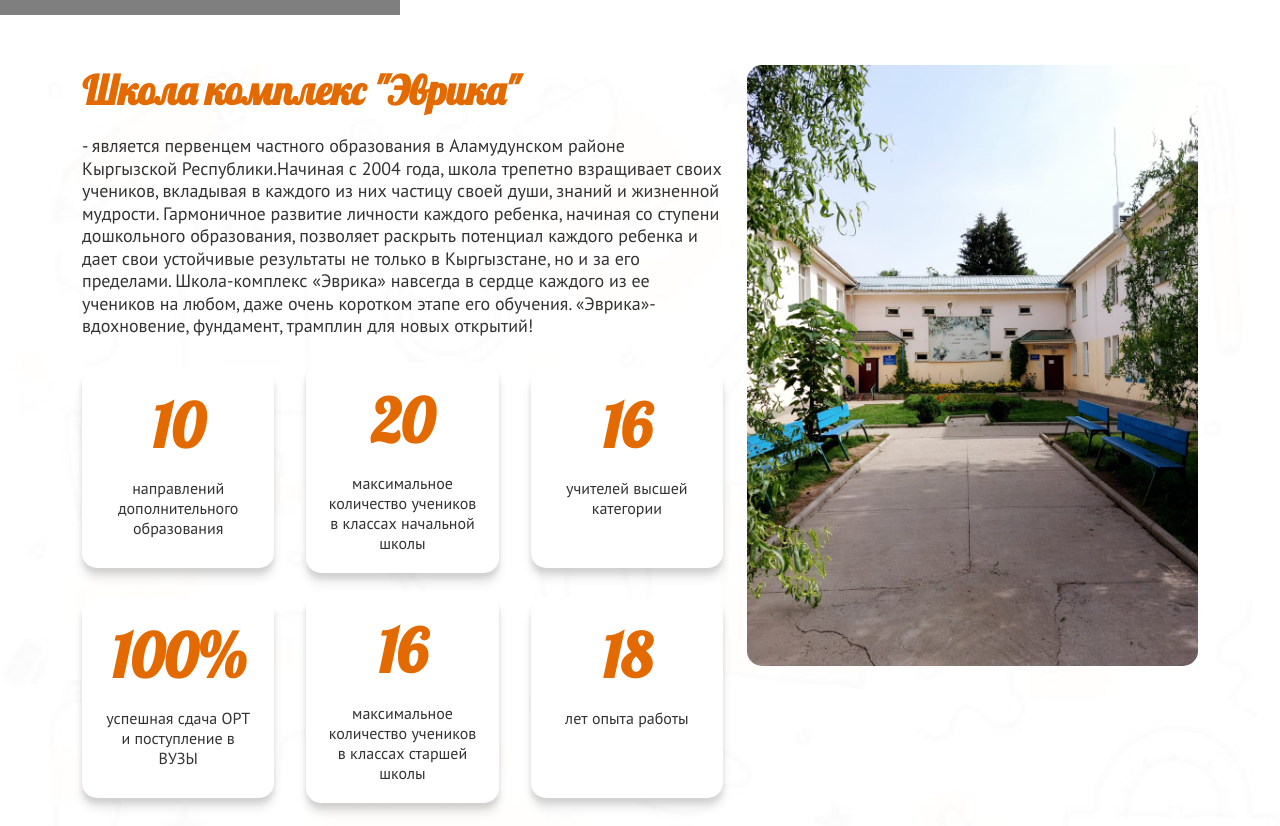
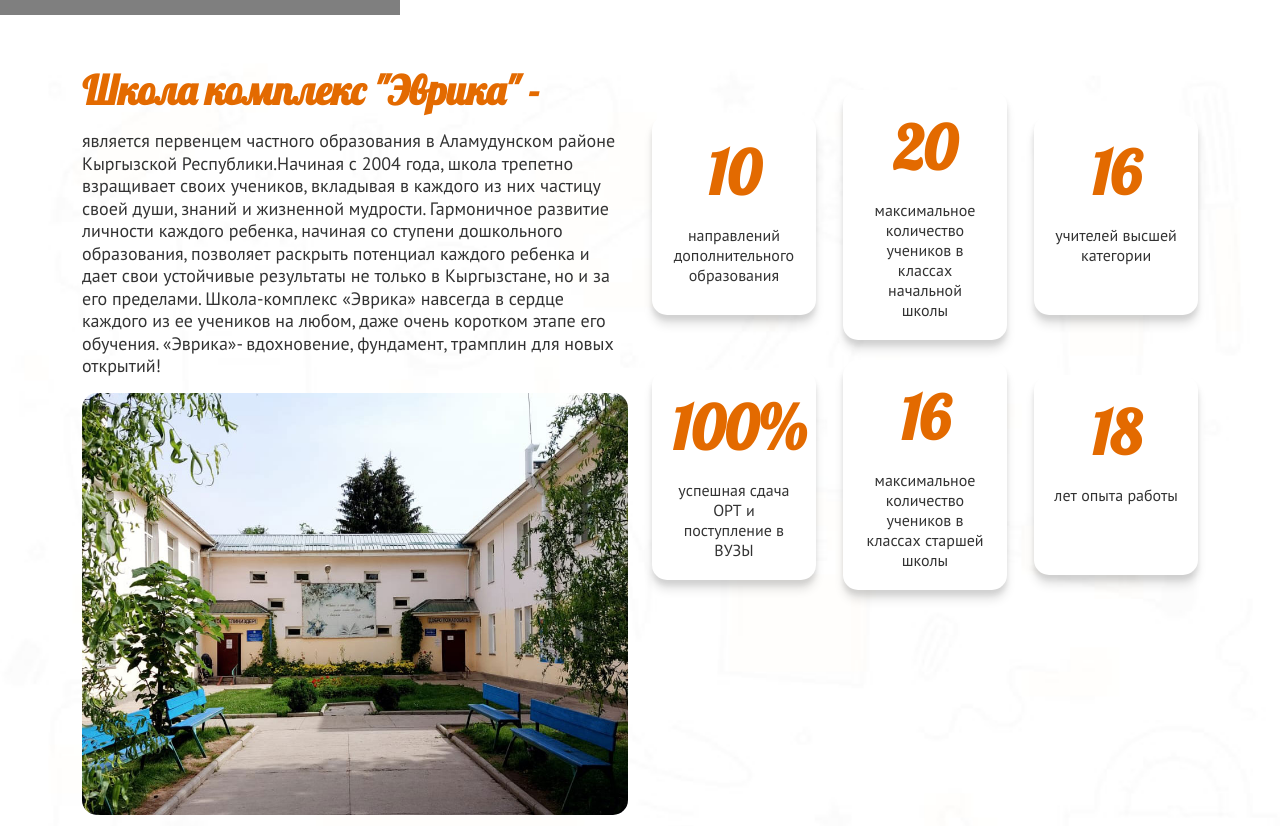
Before and after one commit to tasmanit/evrika, a plain HTML site: page index.html in a window 1280 px wide. Shown: the part 700-1526 px from the top of the page. Drawn offline with nearby package versions, Linux system fonts and the light colour scheme; some packages are replaced by stand-ins of ours.

Commit message:
Add files via upload

```diff
--- a/assets/css/style.css
+++ b/assets/css/style.css
@@ -177,7 +177,7 @@
     background-size: cover;
 }
 .about-title{
-    margin-bottom: 20px;
+    margin-bottom: 15px;
     font-size: 40px;
     font-weight: bold;
     font-family: 'Lobster', cursive;
@@ -186,6 +186,7 @@
 }
 .about-text{
     font-size: 18px;
+    margin-bottom: 15px;
 }
 .about-img{
     overflow: hidden;
--- a/index.html
+++ b/index.html
@@ -137,10 +137,15 @@
 
                 <div class="container">
                     <div class="row">
-                        <div class="col-md-7">
-                            <div class="about-title">Школа комплекс "Эврика"</div>
+                        <div class="col-md-6">
+                            <div class="about-title">Школа комплекс "Эврика" -</div>
 
-                            <div class="about-text">- является первенцем частного образования в Аламудунском районе  Кыргызской Республики.Начиная с 2004 года, школа трепетно взращивает своих учеников, вкладывая в каждого из них частицу своей души, знаний и жизненной мудрости. Гармоничное развитие личности каждого ребенка, начиная со ступени дошкольного образования, позволяет раскрыть потенциал каждого ребенка и дает свои устойчивые результаты не только в Кыргызстане, но и за его пределами. Школа-комплекс «Эврика» навсегда в сердце каждого из ее учеников на любом, даже очень коротком этапе его обучения. «Эврика»- вдохновение, фундамент, трамплин для новых открытий!</div>
+                            <div class="about-text">является первенцем частного образования в Аламудунском районе  Кыргызской Республики.Начиная с 2004 года, школа трепетно взращивает своих учеников, вкладывая в каждого из них частицу своей души, знаний и жизненной мудрости. Гармоничное развитие личности каждого ребенка, начиная со ступени дошкольного образования, позволяет раскрыть потенциал каждого ребенка и дает свои устойчивые результаты не только в Кыргызстане, но и за его пределами. Школа-комплекс «Эврика» навсегда в сердце каждого из ее учеников на любом, даже очень коротком этапе его обучения. «Эврика»- вдохновение, фундамент, трамплин для новых открытий!</div>
+                            <div class="about-img"><img src="assets/img/about-school1.jpg" alt=""></div>
+
+
+                        </div>
+                        <div class="col-md-6">
                             <div class="about-items">
                                 <div class="about-item">
                                     <div class="about-item__icon">10</div>
@@ -173,10 +178,6 @@
                                     <div class="about-item__description">лет опыта работы</div>
                                 </div>
                             </div>
-
-                        </div>
-                        <div class="col-md-5">
-                            <div class="about-img"><img src="assets/img/about-school.jpeg" alt=""></div>
                         </div>
                     </div>
                 </div>
```
Also changed, not shown: assets/img/about-school1.jpg (added).
